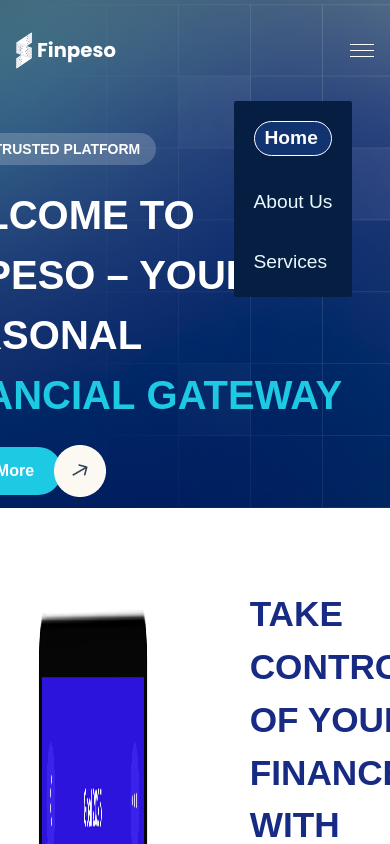
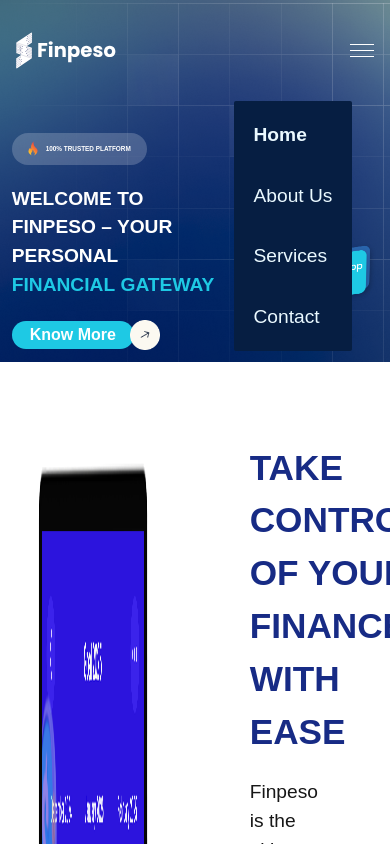
Before and after one commit to mayankfusiontecz/finpeso, a Next.js app: page / in a window 390 px wide. Both pictures are taken after a click on the picture 362 px from the left and 50 px from the top of the page. Shown: the top 844 px of the page. Built offline with nearby package versions, Linux system fonts and the light colour scheme.

Commit message:
updated code

```diff
--- a/components/home/HeroSection.jsx
+++ b/components/home/HeroSection.jsx
@@ -16,14 +16,14 @@ export default function HeroSection() {
     return (
         <div className={style['backgroundImage']}>
             <Navbar activePath={activePath} setActivePath={setActivePath} />
-            <div className="flex items-center justify-center gap-[8rem] py-[3%] px-[8%]">
+            <div className="flex items-center justify-center gap-[8rem] py-[3%] px-[8%] max-md:gap-1 max-md:px-[3%]">
                 <div className="pt-5">
-                    <div className="inline-flex w-auto rounded-2xl items-center text-sm text-white bg-white bg-opacity-20 px-[16px] py-[6px]">
+                    <div className="inline-flex w-auto rounded-2xl items-center text-sm text-white bg-white bg-opacity-20 px-[16px] py-[6px] max-md:text-[0.4rem]">
                         <img className="mr-2" src={fire.src} alt="Fire"/>
                         <p className="font-semibold">100% TRUSTED PLATFORM</p>
                     </div>
                     <div className="w-[90%] mt-5">
-                        <h1 className="text-[2.5rem] text-white font-bold ">WELCOME TO FINPESO – YOUR PERSONAL</h1>
+                        <h1 className="text-[2.5rem] text-white font-bold max-md:text-[1.2rem]">WELCOME TO FINPESO – YOUR PERSONAL</h1>
                         {text.split("").map((char, index) => (
                             <motion.span
                                 key={index}
@@ -34,18 +34,18 @@ export default function HeroSection() {
                                     duration: 0.4,
                                     ease: "easeOut",
                                 }}
-                                 className="text-[2.5rem] text-[#1EC9E4] font-bold w-[80%]"
+                                 className="text-[2.5rem] text-[#1EC9E4] font-bold w-[80%] max-md:text-[1.2rem]"
                             >
                                 {char === " " ? "\u00A0" : char}
                             </motion.span>
                         ))}
                         <div className="flex justify-start items-center">
-                            <button onClick={() => router.push('/contact')} className="bg-[#1EC9E4] text-white rounded-3xl mt-5 font-bold py-[12px] px-[28px]">Know More</button>
-                            <img src={arrow.src} alt="arrow" className="self-center h-[15%] ml-[-2%] pt-5" />
+                            <button onClick={() => router.push('/contact')} className="bg-[#1EC9E4] text-white rounded-3xl mt-5 font-bold py-[12px] px-[28px] max-md:py-[2px] max-md:px-[18px]">Know More</button>
+                            <img src={arrow.src} alt="arrow" className="self-center h-[15%] ml-[-2%] pt-5 max-md:w-[15%]" />
                         </div>
                     </div>
                 </div>
-                <div className="w-[40%]">
+                <div className="w-[40%] max-md:w-[70%]">
                     <img src={mobile.src} alt="Mobile" className="" />
 
                 </div>
--- a/components/navbar/Navbar.jsx
+++ b/components/navbar/Navbar.jsx
@@ -60,7 +60,7 @@ export default function Navbar({activePath,setActivePath}) {
             </div>
             <div>
 
-            <button onClick={()=> router.push("/contact")} className={`${activePath === "/contact" ? "bg-[#113471] text-white px-[1.5rem] py-[0.5rem] rounded-3xl font-bold border-2 border-white" : "bg-[#fff] text-[#113471] text-[1.2rem] rounded-3xl font-bold self-start px-[1.5rem] py-[0.5rem] max-md:hidden"}`}>
+            <button onClick={()=> router.push("/contact")} className={`${activePath === "/contact" ? "bg-[#113471] text-white px-[1.5rem] py-[0.5rem] rounded-3xl font-bold border-2 border-white  max-md:hidden" : "bg-[#fff] text-[#113471] text-[1.2rem] rounded-3xl font-bold self-start px-[1.5rem] py-[0.5rem] max-md:hidden"}`}>
                 Contact
             </button>
             </div>
@@ -69,19 +69,19 @@ export default function Navbar({activePath,setActivePath}) {
                 <>
                 <div className="flex flex-col gap-[2rem] top-[12%] left-[60%] fixed z-1000 bg-[#061E42] p-[5%] rounded-sm">
                     <Link href="/" onClick={() => handleLinkClick("/")}
-                        className={`${style.navLink} ${activePath === "/" ? style.navActive : ''}`}
+                        className={`${style.navLink} ${activePath === "/" ? 'font-bold' : ''}`}
                     >Home</Link>
                      <Link href="/aboutus" onClick={() => handleLinkClick("/aboutus")}
-                        className={`${style.navLink} ${activePath === "/aboutus" ? style.navActive : ''}`}
+                        className={`${style.navLink} ${activePath === "/aboutus" ? 'font-bold' : ''}`}
                     >About Us</Link>
                     <Link href="/services" onClick={() => handleLinkClick("/services")}
-                        className={`${style.navLink} ${activePath === "/services" ? style.navActive : ''}`}
+                        className={`${style.navLink} ${activePath === "/services" ? 'font-bold' : ''}`}
                     >Services</Link>
+                    <Link href="/contact" onClick={() => handleLinkClick("/contact")}
+                        className={`${style.navLink} ${activePath === "/contact" ? 'font-bold' : ''}`}
+                    >Contact</Link>
 
             </div>
-            <button className="bg-[#00A3F7] text-white self-start px-[1.5rem] py-[0.5rem] max-md:hidden" onClick={()=> router.push("/contact")}>
-               Contact
-            </button>
             </>)}
         </nav>
     );
```
